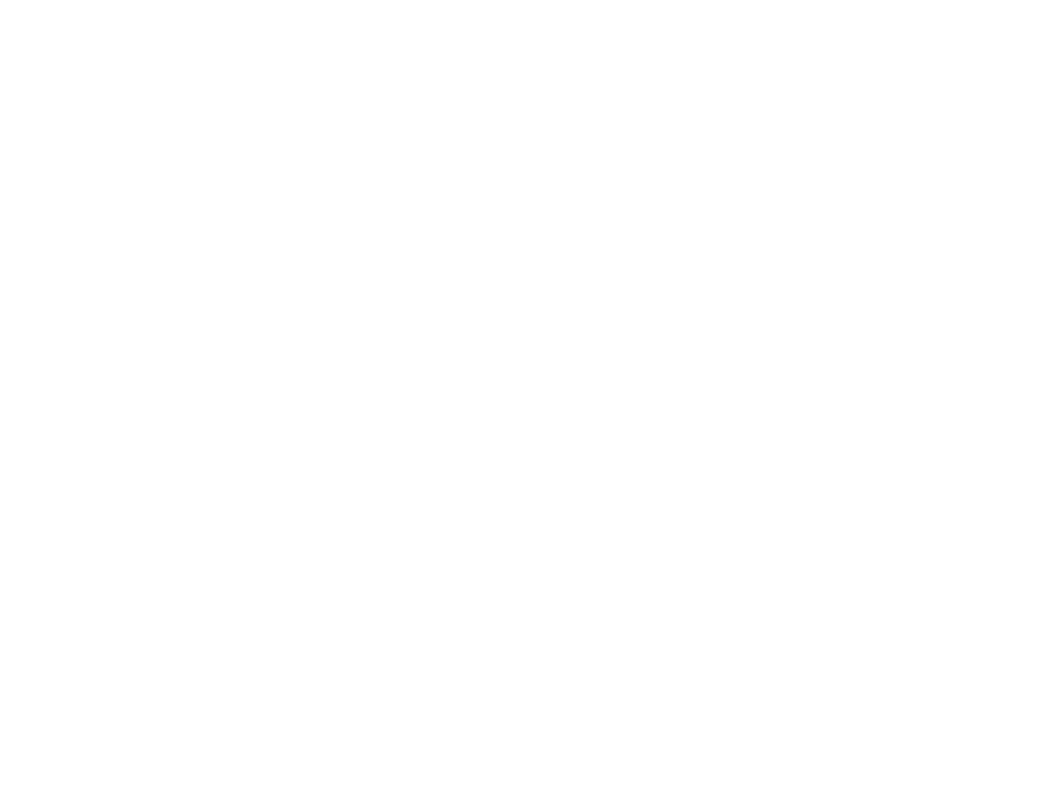
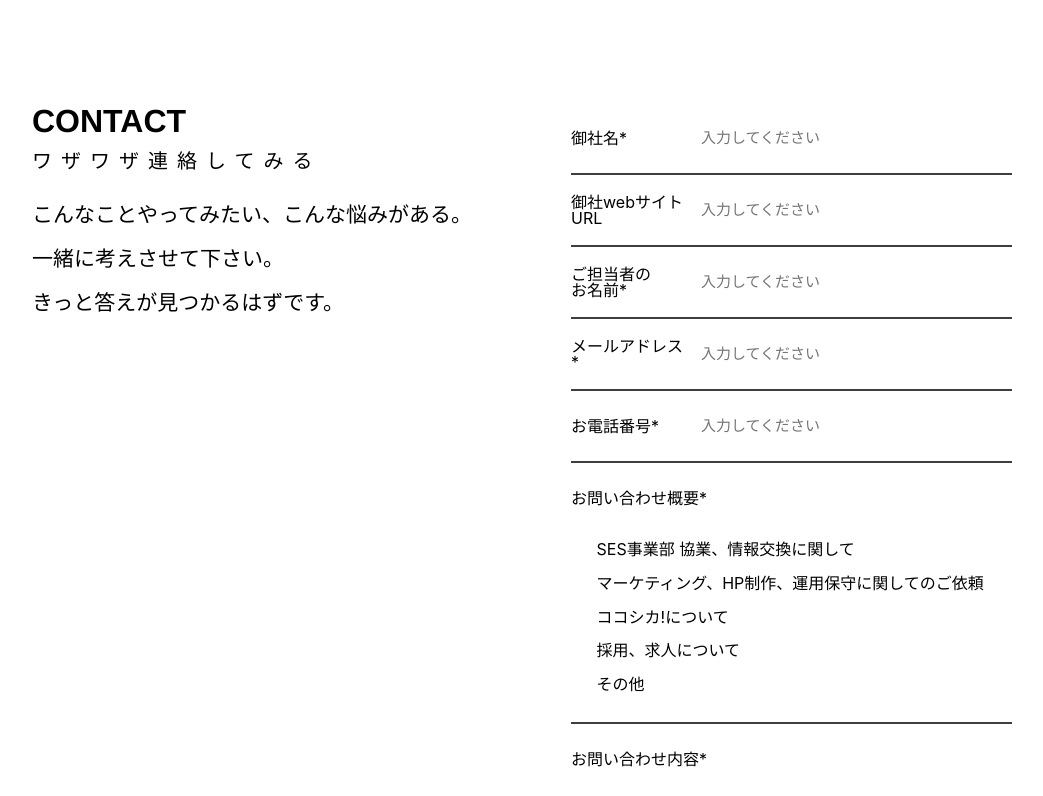
Before and after one commit to yamada-0320/wazawaza-corporate, a Next.js app: page / in a window 1280 px wide. Shown: the part 2500-3296 px from the top of the page, without its empty margins (118-1161 px from the left). Before the commit the page ends 2603 px from the top, so only its background shows below. Built offline with nearby package versions, Linux system fonts and the light colour scheme.

Commit message:
Update page.tsx

```diff
--- a/app/page.tsx
+++ b/app/page.tsx
@@ -260,6 +260,208 @@ export default function Home() {
           <Link href="/product/">他の事例をみる</Link>
         </p>
       </section>
+
+      {/* contact */}
+      <section className="scContact" id="contact">
+        <div className="wrap">
+          <div className="contactText">
+            <h3 className="scTitle">
+              {/* <span className="num">05</span> */}
+              <span className="en">CONTACT</span>
+              <span className="jp">ワザワザ連絡してみる</span>
+            </h3>
+            <p className="lead">
+              こんなことやってみたい、こんな悩みがある。
+              <br />
+              一緒に考えさせて下さい。
+              <br />
+              きっと答えが見つかるはずです。
+            </p>
+          </div>
+          <div className="formArea">
+            <div className="inquiry">
+              <form action="" method="POST">
+                {/* 御社名 */}
+                <dl>
+                  <dt>
+                    <p>御社名*</p>
+                  </dt>
+                  <dd>
+                    <p>
+                      <input
+                        size={40}
+                        maxLength={400}
+                        type="text"
+                        name="your-company"
+                        placeholder="入力してください"
+                        defaultValue=""
+                        required
+                      />
+                    </p>
+                  </dd>
+                </dl>
+
+                {/* 御社webサイトURL */}
+                <dl>
+                  <dt>
+                    <p>御社webサイトURL</p>
+                  </dt>
+                  <dd>
+                    <p>
+                      <input
+                        size={40}
+                        maxLength={400}
+                        type="text"
+                        name="your-url"
+                        placeholder="入力してください"
+                        defaultValue=""
+                      />
+                    </p>
+                  </dd>
+                </dl>
+
+                {/* ご担当者の お名前 */}
+                <dl>
+                  <dt>
+                    <p>
+                      ご担当者の
+                      <br />
+                      お名前*
+                    </p>
+                  </dt>
+                  <dd>
+                    <p>
+                      <input
+                        size={40}
+                        maxLength={400}
+                        type="text"
+                        name="your-name"
+                        placeholder="入力してください"
+                        defaultValue=""
+                        required
+                      />
+                    </p>
+                  </dd>
+                </dl>
+
+                {/* メールアドレス */}
+                <dl>
+                  <dt>
+                    <p>メールアドレス*</p>
+                  </dt>
+                  <dd>
+                    <p>
+                      <input
+                        size={40}
+                        maxLength={400}
+                        type="email"
+                        name="your-email"
+                        placeholder="入力してください"
+                        defaultValue=""
+                        required
+                      />
+                    </p>
+                  </dd>
+                </dl>
+
+                {/* お電話番号 */}
+                <dl>
+                  <dt>
+                    <p>お電話番号*</p>
+                  </dt>
+                  <dd>
+                    <p>
+                      <input
+                        size={40}
+                        maxLength={400}
+                        type="tel"
+                        name="your-tel"
+                        placeholder="入力してください"
+                        defaultValue=""
+                        required
+                      />
+                    </p>
+                  </dd>
+                </dl>
+
+                {/* お問い合わせ概要 */}
+                <dl className="textArea">
+                  <dt>
+                    <p>お問い合わせ概要*</p>
+                  </dt>
+                  <dd>
+                    <p>
+                      <label>
+                        <input
+                          type="radio"
+                          name="type"
+                          value="SES事業部 協業、情報交換に関して"
+                          required
+                        />
+                        <span>SES事業部 協業、情報交換に関して</span>
+                      </label>
+                      <label>
+                        <input
+                          type="radio"
+                          name="type"
+                          value="マーケティング、HP制作、運用保守に関してのご依頼"
+                        />
+                        <span>
+                          マーケティング、HP制作、運用保守に関してのご依頼
+                        </span>
+                      </label>
+                      <label>
+                        <input
+                          type="radio"
+                          name="type"
+                          value="ココシカ!について"
+                        />
+                        <span>ココシカ!について</span>
+                      </label>
+                      <label>
+                        <input
+                          type="radio"
+                          name="type"
+                          value="採用、求人について"
+                        />
+                        <span>採用、求人について</span>
+                      </label>
+                      <label>
+                        <input type="radio" name="type" value="その他" />
+                        <span>その他</span>
+                      </label>
+                    </p>
+                  </dd>
+                </dl>
+
+                {/* お問い合わせ内容 */}
+                <dl className="textArea">
+                  <dt>
+                    <p>お問い合わせ内容*</p>
+                  </dt>
+                  <dd>
+                    <p>
+                      <textarea
+                        cols={40}
+                        rows={10}
+                        maxLength={2000}
+                        name="your-message"
+                        placeholder="入力してください"
+                        required
+                      ></textarea>
+                    </p>
+                  </dd>
+                </dl>
+
+                {/* 送信ボタン */}
+                <p className="submitBtn">
+                  <input type="submit" value="ワザワザ送信する" />
+                </p>
+              </form>
+            </div>
+          </div>
+        </div>
+      </section>
     </main>
   );
 }
```
